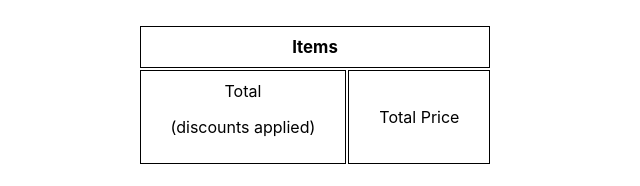
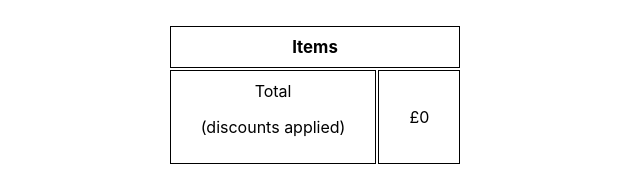
Before and after one commit to AlexKman/CheckoutReact, a React (Create React App) app: page / in a window 1280 px wide. Shown: the part 611-797 px from the top of the page, without its empty margins (340-980 px from the left). Built offline with nearby package versions, Linux system fonts and the light colour scheme.

Commit message:
Added total price display onto cart component

```diff
--- a/src/components/Cart.js
+++ b/src/components/Cart.js
@@ -2,7 +2,12 @@ import React from "react";
 import "./Cart.css";
 
 export default function Cart(items) {
+  let startingPrice = 0;
   const counts = items.cart;
+  const cart = [...items.cart].sort();
+  const totalPrice = cart.reduce((acc, curr) => {
+    return acc + items.items[curr].price;
+  }, startingPrice);
 
   return (
     <div className="cart">
@@ -23,7 +28,7 @@ export default function Cart(items) {
             <td colSpan="2">
               Total <p id="discount">(discounts applied)</p>
             </td>
-            <td>Total Price</td>
+            <td>£{totalPrice / 100}</td>
           </tr>
         </tbody>
       </table>
```
